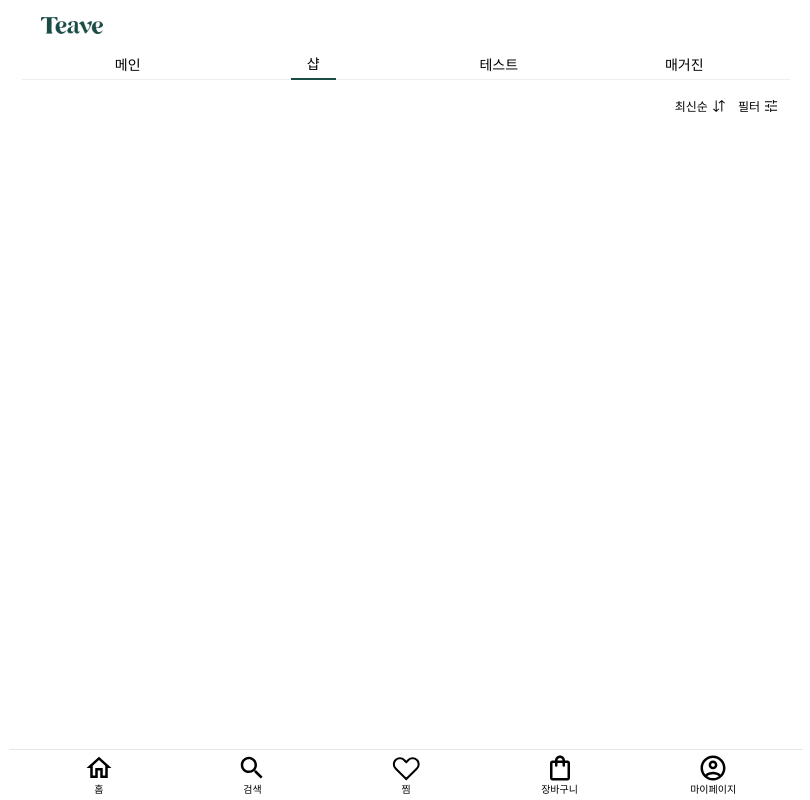
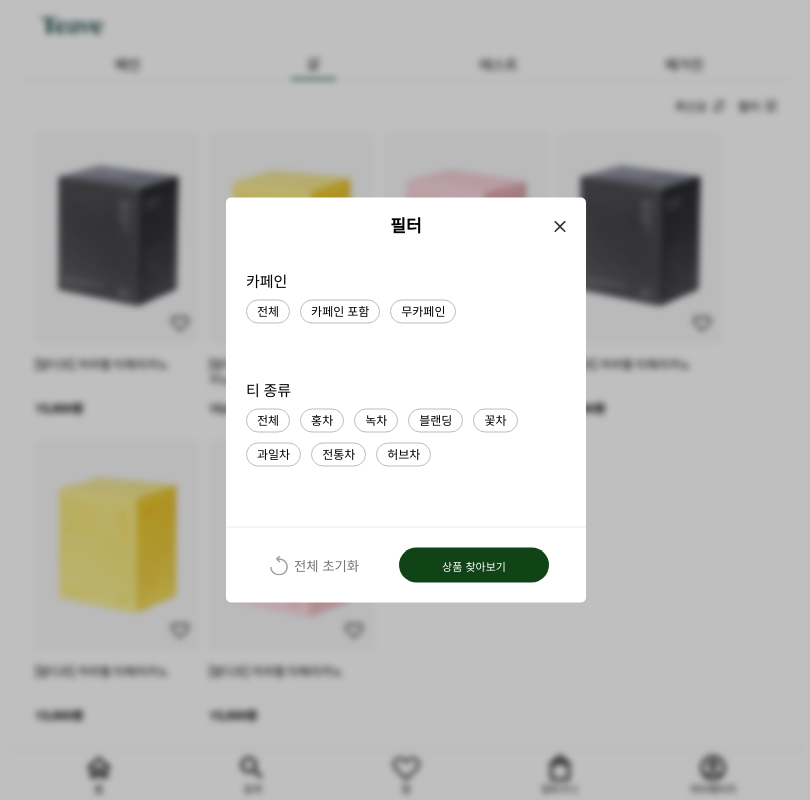
Before and after one commit to The-Teable/teave-mobile, a Next.js app: page /home/shop in a window 1280 px wide. Both pictures are taken after a click on the button 1005 px from the left and 106 px from the top of the page. Shown: the whole page, without its empty margins (234-1044 px from the left). Built offline with nearby package versions, Linux system fonts and the light colour scheme.

Commit message:
feat: shop filter 구현

```diff
--- /dev/null
+++ b/components/FilterModal.tsx
@@ -0,0 +1,142 @@
+import Modal from "./common/Modal";
+import styled, { css } from "styled-components";
+import { color } from "../styles/palette";
+import Margin from "./common/Margin";
+import teaFilter from "../pages/api/teaFilter.json";
+import { useState, Dispatch, SetStateAction } from "react";
+import Button from "./common/Button";
+import Image from "next/image";
+
+interface FilterModalProps {
+  title: string;
+  onCancel: () => void;
+  selectedFilters: string[];
+  setSelectedFilters: Dispatch<SetStateAction<string[]>>;
+}
+
+const FilterModal = ({
+  title: modalTitle,
+  onCancel,
+  selectedFilters,
+  setSelectedFilters
+}: FilterModalProps) => {
+  const [buffer, setBuffer] = useState(selectedFilters);
+
+  const handleSelectItem = (item: string) => {
+    setBuffer(
+      buffer.some(e => item === e)
+        ? buffer.filter(e => item !== e)
+        : buffer.concat(item)
+    );
+  };
+
+  const handleReset = () => {
+    setBuffer([]);
+  };
+
+  const handleFilterSubmit = () => {
+    setSelectedFilters(buffer);
+    onCancel();
+  };
+
+  return (
+    <Modal title={modalTitle} onCancel={onCancel}>
+      <S.Container>
+        {teaFilter.map(({ title, filters }) => (
+          <S.Wrapper>
+            <S.Title>{title}</S.Title>
+            <Margin size={1} />
+            <S.ItemContainer>
+              {filters.map(item => (
+                <>
+                  <S.Item
+                    selected={buffer.some(e => e === item)}
+                    onClick={() => handleSelectItem(item)}
+                  >
+                    {item}
+                  </S.Item>
+                </>
+              ))}
+            </S.ItemContainer>
+            <Margin size={3} />
+          </S.Wrapper>
+        ))}
+        <S.Footer>
+          <S.Reset onClick={handleReset}>
+            <Image src={"/image/icon_reset.svg"} width={20} height={20} />
+            <Margin row size={0.5} />
+            전체 초기화
+          </S.Reset>
+          <S.Submit onClick={handleFilterSubmit}>상품 찾아보기</S.Submit>
+        </S.Footer>
+      </S.Container>
+    </Modal>
+  );
+};
+
+export default FilterModal;
+
+const S: any = {};
+
+S.Container = styled.div`
+  width: 36rem;
+`;
+
+S.Wrapper = styled.div`
+  margin: 2rem;
+`;
+
+S.Title = styled.div`
+  font-size: 1.5rem;
+`;
+
+S.ItemContainer = styled.div`
+  display: flex;
+  flex-wrap: wrap;
+`;
+
+S.Item = styled.div<{ selected: boolean }>`
+  border-radius: 1.5rem;
+  font-size: 1.2rem;
+  padding: 0.5rem 1rem;
+  margin: 0 1rem 1rem 0;
+  user-select: none;
+  &:hover {
+    cursor: pointer;
+  }
+  ${({ selected }: { selected: boolean }) =>
+    selected
+      ? css`
+          background-color: ${color.teaveGreen};
+          color: #ffffff;
+          border: 1px solid ${color.teaveGreen};
+        `
+      : css`
+          background-color: #ffffff;
+          color: #000000;
+          border: 1px solid ${color.gray400};
+        `}
+`;
+
+S.Footer = styled.div`
+  display: flex;
+  justify-content: space-around;
+  border-top: 1px solid ${color.gray200};
+
+  padding: 2rem;
+`;
+
+S.Reset = styled.button`
+  display: flex;
+  align-items: center;
+  color: ${color.gray600};
+  border: 0;
+  background-color: #ffffff;
+  &:hover {
+    cursor: pointer;
+  }
+`;
+
+S.Submit = styled(Button)`
+  width: 15rem;
+`;
--- a/components/TeaItem.tsx
+++ b/components/TeaItem.tsx
@@ -3,25 +3,37 @@ import useProduct from "../hooks/useProduct";
 
 interface TeaItemProps {
   id: number;
-  img: string;
+  url: string;
   brand: string;
   name: string;
   price: number;
+  width?: string;
+  height?: string;
 }
 
-const TeaItem = ({ id, img, brand, name, price }: TeaItemProps) => {
+const TeaItem = ({
+  id,
+  url,
+  brand,
+  name,
+  price,
+  width = "14rem",
+  height = "18.6rem"
+}: TeaItemProps) => {
   const { onClickProduct, onClickFavorite } = useProduct({ tea_id: id });
   return (
-    <S.ItemWrapper onClick={() => onClickProduct()}>
-      <S.ItemThumbnail img={img}>
-        <S.ItemFavorite onClick={() => onClickFavorite()} />
-      </S.ItemThumbnail>
-      <S.ItemDescribeContainer>
-        <S.ItemBrand>{brand}</S.ItemBrand>
-        <S.ItemName>{name}</S.ItemName>
-        <S.ItemPrice>{price.toLocaleString()}원</S.ItemPrice>
-      </S.ItemDescribeContainer>
-    </S.ItemWrapper>
+    <S.Container onClick={() => onClickProduct()}>
+      <S.Thumbnail url={url} width={width} height={height}>
+        <S.Favorite onClick={() => onClickFavorite()} />
+      </S.Thumbnail>
+      <S.DescribeContainer>
+        <S.TitleWrapper>
+          <S.Brand>[{brand}] </S.Brand>
+          <S.Name>{name}</S.Name>
+        </S.TitleWrapper>
+        <S.Price>{price.toLocaleString()}원</S.Price>
+      </S.DescribeContainer>
+    </S.Container>
   );
 };
 
@@ -29,21 +41,21 @@ export default TeaItem;
 
 const S: any = {};
 
-S.ItemWrapper = styled.div`
+S.Container = styled.div`
   &:hover {
     cursor: pointer;
   }
 `;
 
-S.ItemThumbnail = styled.div<{ img: string }>`
+S.Thumbnail = styled.div<{ url: string; width: number; height: number }>`
   position: relative;
-  background: url(${({ img }: { img: string }) => img}) no-repeat center/cover;
-  width: 14rem;
-  height: 18.6rem;
+  background: url(${({ url }: { url: string }) => url}) no-repeat center/cover;
+  width: ${({ width }: { width: number }) => width};
+  height: ${({ height }: { height: number }) => height};
   border-radius: 0.5rem;
 `;
 
-S.ItemFavorite = styled.div`
+S.Favorite = styled.div`
   background: url("/image/icon_favorite.svg") no-repeat center/cover;
   width: 2rem;
   height: 2rem;
@@ -52,15 +64,20 @@ S.ItemFavorite = styled.div`
   bottom: 1rem;
 `;
 
-S.ItemDescribeContainer = styled.div`
+S.DescribeContainer = styled.div`
   padding-top: 1.5rem;
-  font-size: 12px;
+  font-size: 1.2rem;
 `;
 
-S.ItemBrand = styled.p``;
+S.TitleWrapper = styled.div`
+  height: 4.5rem;
+  line-height: 1.5rem;
+`;
 
-S.ItemName = styled.p``;
+S.Brand = styled.span``;
 
-S.ItemPrice = styled.span`
-  color: #808080;
+S.Name = styled.span``;
+
+S.Price = styled.p`
+  font-weight: bold;
 `;
--- a/components/TeaRecommend.tsx
+++ b/components/TeaRecommend.tsx
@@ -7,7 +7,7 @@ import Margin from "./common/Margin";
 
 interface TeaRecommendProps {
   items: {
-    img: string;
+    url: string;
     brand: string;
     name: string;
     features: string;
@@ -22,10 +22,10 @@ const TeaRecommend = ({ items }: TeaRecommendProps) => {
       <S.Title>추천티를 둘러보세요.</S.Title>
       <Margin size={3} />
       <Slider itemWidth={width}>
-        {items.map(({ img, brand, name, features, describe }, i) => (
+        {items.map(({ url, brand, name, features, describe }, i) => (
           <S.Wrapper key={i}>
             <S.TeaImg
-              src={img}
+              src={url}
               alt={name}
               width={80}
               height={80}
--- a/components/ThemeRecommend.tsx
+++ b/components/ThemeRecommend.tsx
@@ -6,7 +6,7 @@ interface ThemeRecommendProps {
   title: string;
   items: {
     id: number;
-    img: string;
+    url: string;
     brand: string;
     name: string;
     price: number;
@@ -18,11 +18,11 @@ const ThemeRecommend = ({ title, items }: ThemeRecommendProps) => {
     <S.Container>
       <S.Title>{title}</S.Title>
       <S.ItemsContainer itemWidth={150}>
-        {items.map(({ id, img, brand, name, price }) => (
+        {items.map(({ id, url, brand, name, price }) => (
           <S.ItemWrapper>
             <TeaItem
               id={id}
-              img={img}
+              url={url}
               brand={brand}
               name={name}
               price={price}
--- a/components/common/Modal.tsx
+++ b/components/common/Modal.tsx
@@ -1,11 +1,10 @@
 import styled from "styled-components";
-import Button from "./Button";
 import { ReactNode } from "react";
 import { color } from "../../styles/palette";
 
 interface ModalProps {
   title: string;
-  onCancel?: () => void;
+  onCancel: () => void;
   children: ReactNode;
 }
 
@@ -29,6 +28,7 @@ export default Modal;
 const S: any = {};
 
 S.Overlay = styled.div`
+  z-index: 1;
   width: 100vw;
   height: 100vh;
   position: fixed;
@@ -36,9 +36,11 @@ S.Overlay = styled.div`
   top: 0;
   justify-content: center;
   background: rgba(0, 0, 0, 0.25);
+  backdrop-filter: blur(3px);
 `;
 
 S.Container = styled.div`
+  z-index: 2;
   position: fixed;
   left: 50%;
   top: 50%;
@@ -48,6 +50,7 @@ S.Container = styled.div`
   align-items: center;
   justify-content: center;
   background-color: #ffffff;
+  border-radius: 0.5rem;
 `;
 
 S.Header = styled.div`
@@ -61,7 +64,8 @@ S.Header = styled.div`
 `;
 
 S.Title = styled.h1`
-  font-size: 1.5rem;
+  font-size: 1.7rem;
+  font-weight: bold;
 `;
 
 S.ExitButton = styled.button`
@@ -75,13 +79,3 @@ S.ExitButton = styled.button`
     cursor: pointer;
   }
 `;
-
-S.Button = styled(Button)`
-  height: 3rem;
-  width: 6rem;
-  border-radius: 0.4rem;
-`;
-
-S.CancelButton = styled(S.Button)``;
-
-S.OkButton = styled(S.Button)``;
--- a/pages/api/dummy.json
+++ b/pages/api/dummy.json
@@ -13,73 +13,64 @@
       "goods": [
         {
           "id": 0,
-          "img": "/image/goods1.svg",
-          "href": "/",
-          "brand": "[큐앤리브리즈]1",
+          "url": "/image/goods1.svg",
+          "brand": "큐앤리브리즈1",
           "name": "카라멜 티메리카노",
           "price": 15000
         },
         {
           "id": 1,
-          "img": "/image/goods2.svg",
-          "href": "/",
-          "brand": "[큐앤리브리즈]2",
+          "url": "/image/goods2.svg",
+          "brand": "큐앤리브리즈2",
           "name": "카라멜 티메리카노",
           "price": 15000
         },
         {
           "id": 2,
-          "img": "/image/goods3.svg",
-          "href": "/",
-          "brand": "[큐앤리브리즈]3",
+          "url": "/image/goods3.svg",
+          "brand": "큐앤리브리즈3",
           "name": "카라멜 티메리카노",
           "price": 15000
         },
         {
           "id": 3,
-          "img": "/image/goods1.svg",
-          "href": "/",
-          "brand": "[큐앤리브리즈]4",
+          "url": "/image/goods1.svg",
+          "brand": "큐앤리브리즈4",
           "name": "카라멜 티메리카노",
           "price": 15000
         },
         {
           "id": 4,
-          "img": "/image/goods2.svg",
-          "href": "/",
-          "brand": "[큐앤리브리즈]5",
+          "url": "/image/goods2.svg",
+          "brand": "큐앤리브리즈5",
           "name": "카라멜 티메리카노",
           "price": 15000
         },
         {
           "id": 5,
-          "img": "/image/goods3.svg",
-          "href": "/",
-          "brand": "[큐앤리브리즈]6",
+          "url": "/image/goods3.svg",
+          "brand": "큐앤리브리즈6",
           "name": "카라멜 티메리카노",
           "price": 15000
         },
         {
           "id": 6,
-          "img": "/image/goods1.svg",
-          "href": "/",
-          "brand": "[큐앤리브리즈]7",
+          "url": "/image/goods1.svg",
+          "brand": "큐앤리브리즈7",
           "name": "카라멜 티메리카노",
           "price": 15000
         },
         {
           "id": 7,
-          "img": "/image/goods2.svg",
-          "href": "/",
-          "brand": "[큐앤리브리즈]8",
+          "url": "/image/goods2.svg",
+          "brand": "큐앤리브리즈8",
           "name": "카라멜 티메리카노",
           "price": 15000
         },
         {
           "id": 8,
-          "img": "/image/goods3.svg",
-          "href": "/",
-          "brand": "[큐앤리브리즈]9",
+          "url": "/image/goods3.svg",
+          "brand": "큐앤리브리즈9",
           "name": "카라멜 티메리카노",
           "price": 15000
         }
@@ -90,49 +81,43 @@
       "goods": [
         {
           "id": 0,
-          "img": "/image/goods1.svg",
-          "href": "/",
-          "brand": "[큐앤리브리즈]1",
+          "url": "/image/goods1.svg",
+          "brand": "큐앤리브리즈1",
           "name": "카라멜 티메리카노",
           "price": 15000
         },
         {
           "id": 1,
-          "img": "/image/goods2.svg",
-          "href": "/",
-          "brand": "[큐앤리브리즈]2",
+          "url": "/image/goods2.svg",
+          "brand": "큐앤리브리즈2",
           "name": "카라멜 티메리카노",
           "price": 15000
         },
         {
           "id": 2,
-          "img": "/image/goods3.svg",
-          "href": "/",
-          "brand": "[큐앤리브리즈]3",
+          "url": "/image/goods3.svg",
+          "brand": "큐앤리브리즈3",
           "name": "카라멜 티메리카노",
           "price": 15000
         },
         {
           "id": 3,
-          "img": "/image/goods1.svg",
-          "href": "/",
-          "brand": "[큐앤리브리즈]4",
+          "url": "/image/goods1.svg",
+          "brand": "큐앤리브리즈4",
           "name": "카라멜 티메리카노",
           "price": 15000
         },
         {
           "id": 4,
-          "img": "/image/goods2.svg",
-          "href": "/",
-          "brand": "[큐앤리브리즈]5",
+          "url": "/image/goods2.svg",
+          "brand": "큐앤리브리즈5",
           "name": "카라멜 티메리카노",
           "price": 15000
         },
         {
           "id": 5,
-          "img": "/image/goods3.svg",
-          "href": "/",
-          "brand": "[큐앤리브리즈]6",
+          "url": "/image/goods3.svg",
+          "brand": "큐앤리브리즈6",
           "name": "카라멜 티메리카노",
           "price": 15000
         }
@@ -143,49 +128,43 @@
       "goods": [
         {
           "id": 0,
-          "img": "/image/goods1.svg",
-          "href": "/",
-          "brand": "[큐앤리브리즈]1",
+          "url": "/image/goods1.svg",
+          "brand": "큐앤리브리즈1",
           "name": "카라멜 티메리카노",
           "price": 15000
         },
         {
           "id": 1,
-          "img": "/image/goods2.svg",
-          "href": "/",
-          "brand": "[큐앤리브리즈]2",
+          "url": "/image/goods2.svg",
+          "brand": "큐앤리브리즈2",
           "name": "카라멜 티메리카노",
           "price": 15000
         },
         {
           "id": 2,
-          "img": "/image/goods3.svg",
-          "href": "/",
-          "brand": "[큐앤리브리즈]3",
+          "url": "/image/goods3.svg",
+          "brand": "큐앤리브리즈3",
           "name": "카라멜 티메리카노",
           "price": 15000
         },
         {
           "id": 3,
-          "img": "/image/goods1.svg",
-          "href": "/",
-          "brand": "[큐앤리브리즈]4",
+          "url": "/image/goods1.svg",
+          "brand": "큐앤리브리즈4",
           "name": "카라멜 티메리카노",
           "price": 15000
         },
         {
           "id": 4,
-          "img": "/image/goods2.svg",
-          "href": "/",
-          "brand": "[큐앤리브리즈]5",
+          "url": "/image/goods2.svg",
+          "brand": "큐앤리브리즈5",
           "name": "카라멜 티메리카노",
           "price": 15000
         },
         {
           "id": 5,
-          "img": "/image/goods3.svg",
-          "href": "/",
-          "brand": "[큐앤리브리즈]6",
+          "url": "/image/goods3.svg",
+          "brand": "큐앤리브리즈6",
           "name": "카라멜 티메리카노",
           "price": 15000
         }
@@ -194,25 +173,69 @@
   ],
   "teaRecommends": [
     {
-      "img": "/image/sample.svg",
+      "url": "/image/sample.svg",
       "brand": "알디프",
       "name": "비포선셋",
       "features": "블랜딩 티, 무카페인, 매운/민트, 시트러스, 안정/숙면, 다이어트/피부",
       "describe": "빨간 루이보스에 각종 베리류를 듬뿍 블랜딩해 상큼하고 달콤한, 따뜻하고 편안한 오후같은 무카페인 티 빨간 루이보스에 각종 베리류를 듬뿍 블랜딩해"
     },
     {
-      "img": "/image/goods2.svg",
+      "url": "/image/goods2.svg",
       "brand": "알디프",
       "name": "비포선셋",
       "features": "루이보스, 베리, 상큼",
       "describe": "빨간 루이보스에 각종 베리류를 듬뿍 블랜딩해 상큼하고 달콤한, 따뜻하고 편안한 오후같은 무카페인 티"
     },
     {
-      "img": "/image/goods3.svg",
+      "url": "/image/goods3.svg",
       "brand": "알디프",
       "name": "비포선셋",
       "features": "루이보스, 베리, 상큼",
       "describe": "빨간 루이보스에 각종 베리류를 듬뿍 블랜딩해 상큼하고 달콤한, 따뜻하고 편안한 오후같은 무카페인 티"
     }
+  ],
+  "shopFilterdTeas": [
+    {
+      "id": 0,
+      "url": "/image/goods3.svg",
+      "brand": "알디프",
+      "name": "카라멜 티메리카노",
+      "price": 15000
+    },
+    {
+      "id": 1,
+      "url": "/image/goods1.svg",
+      "brand": "알디프디프디프",
+      "name": "카라멜 티메리카노카노카노",
+      "price": 15000
+    },
+    {
+      "id": 2,
+      "url": "/image/goods2.svg",
+      "brand": "알디프",
+      "name": "카라멜 티메리카노",
+      "price": 15000
+    },
+    {
+      "id": 3,
+      "url": "/image/goods3.svg",
+      "brand": "알디프",
+      "name": "카라멜 티메리카노",
+      "price": 15000
+    },
+    {
+      "id": 4,
+      "url": "/image/goods1.svg",
+      "brand": "알디프",
+      "name": "카라멜 티메리카노",
+      "price": 15000
+    },
+    {
+      "id": 5,
+      "url": "/image/goods2.svg",
+      "brand": "알디프",
+      "name": "카라멜 티메리카노",
+      "price": 15000
+    }
   ]
 }
--- /dev/null
+++ b/pages/api/teaFilter.json
@@ -0,0 +1,19 @@
+[
+  {
+    "title": "카페인",
+    "filters": ["전체", "카페인 포함", "무카페인"]
+  },
+  {
+    "title": "티 종류",
+    "filters": [
+      "전체",
+      "홍차",
+      "녹차",
+      "블랜딩",
+      "꽃차",
+      "과일차",
+      "전통차",
+      "허브차"
+    ]
+  }
+]
--- a/pages/home/shop.tsx
+++ b/pages/home/shop.tsx
@@ -1,11 +1,16 @@
 import HomeLayout from "../../components/layout/HomeLayout";
 import { HOME_HEADER_INDEX } from "../../components/layout/HomeHeader";
 import styled from "styled-components";
-import CenteredContainer from "../../components/layout/CenteredContainer";
 import { useState } from "react";
 import { color } from "../../styles/palette";
 import Margin from "../../components/common/Margin";
 import TeaItem from "../../components/TeaItem";
+
+import { shopFilterdTeas as tempDummy } from "../api/dummy.json";
+
+import Modal from "../../components/common/Modal";
+
+import FilterModal from "../../components/FilterModal";
 
 const SORT_CRITERIA = {
   RECENT: "최신순",
@@ -17,27 +22,73 @@ const SORT_CRITERIA = {
 type SORT_TYPE = typeof SORT_CRITERIA[keyof typeof SORT_CRITERIA];
 
 const ShopPage = () => {
-  const [filters, setFilters] = useState([]);
+  const [selectedFilters, setSelectedFilters] = useState([]);
+  const [modalSort, setModalSort] = useState(false);
+  const [modalFilter, setModalFilter] = useState(false);
+  const [filteredTeas, setFilteredTeas] = useState(tempDummy);
   const [sortCriteria, setSortCriteria] = useState<SORT_TYPE>(
     SORT_CRITERIA.RECENT
   );
-  const onClickSort = () => {};
-  const onClickFilter = () => {};
+
+  // 임시 더미파일 tempDummy
+
+  const filterTeas = () => {
+    // 필터 api 호출
+    // setFilteredTeas( response data )
+  };
+
+  const handleFilter = () => {
+    setModalFilter(true);
+
+    filterTeas();
+  };
+
+  const handleSort = () => {
+    setModalSort(true);
+  };
+
   return (
     <HomeLayout headerIndex={HOME_HEADER_INDEX.SHOP}>
-      {filters.length > 0 ? <S.SelectedFilter></S.SelectedFilter> : null}
+      {modalFilter ? (
+        <FilterModal
+          title={"필터"}
+          onCancel={() => setModalFilter(false)}
+          selectedFilters={selectedFilters}
+          setSelectedFilters={setSelectedFilters}
+        />
+      ) : null}
+      {modalSort ? (
+        <Modal title={"정렬"} onCancel={() => setModalSort(false)}>
+          <></>
+        </Modal>
+      ) : null}
+      {selectedFilters.length > 0 ? (
+        <S.SelectedFilter onClick={handleFilter}>
+          {selectedFilters.map(e => (
+            <S.FilterItem>{e}</S.FilterItem>
+          ))}
+        </S.SelectedFilter>
+      ) : null}
       <Margin size={1} />
       <S.OptionContainer>
-        <S.Option onClick={onClickSort}>
+        <S.Option onClick={handleSort}>
           {sortCriteria}
           <S.SortIcon />
         </S.Option>
         <Margin row size={1.3} />
-        <S.Option onClick={onClickFilter}>
+        <S.Option onClick={handleFilter}>
           필터
           <S.FilterIcon />
         </S.Option>
       </S.OptionContainer>
+      <Margin size={2} />
+      <S.Container>
+        {filteredTeas.map(props => (
+          <S.TeaItemWrapper>
+            <TeaItem {...props} width={"16.5rem"} height={"21rem"} />
+          </S.TeaItemWrapper>
+        ))}
+      </S.Container>
     </HomeLayout>
   );
 };
@@ -46,10 +97,23 @@ export default ShopPage;
 
 const S: any = {};
 
-S.SelectedFilter = styled.div``;
+S.SelectedFilter = styled.div`
+  display: flex;
+  flex-wrap: wrap;
+`;
 
 S.FilterItem = styled.div`
+  border-radius: 1.5rem;
+  font-size: 1.2rem;
+  padding: 0.5rem 1rem;
+  margin: 0 1rem 1rem 0;
+  user-select: none;
   background-color: ${color.teaveGreen};
+  color: #ffffff;
+  border: 1px solid ${color.teaveGreen};
+  &:hover {
+    cursor: pointer;
+  }
 `;
 
 S.OptionContainer = styled.div`
@@ -80,3 +144,14 @@ S.FilterIcon = styled(S.OptionIcon)`
 S.SortIcon = styled(S.OptionIcon)`
   background: url("/image/icon_sort.svg") no-repeat center/contain;
 `;
+
+S.Container = styled.div`
+  display: flex;
+  flex-wrap: wrap;
+`;
+
+S.TeaItemWrapper = styled.div`
+  width: 16.4rem;
+  margin-bottom: 2.5rem;
+  margin-right: 1rem;
+`;
```
Also changed, not shown: public/image/icon_reset.svg (added).
